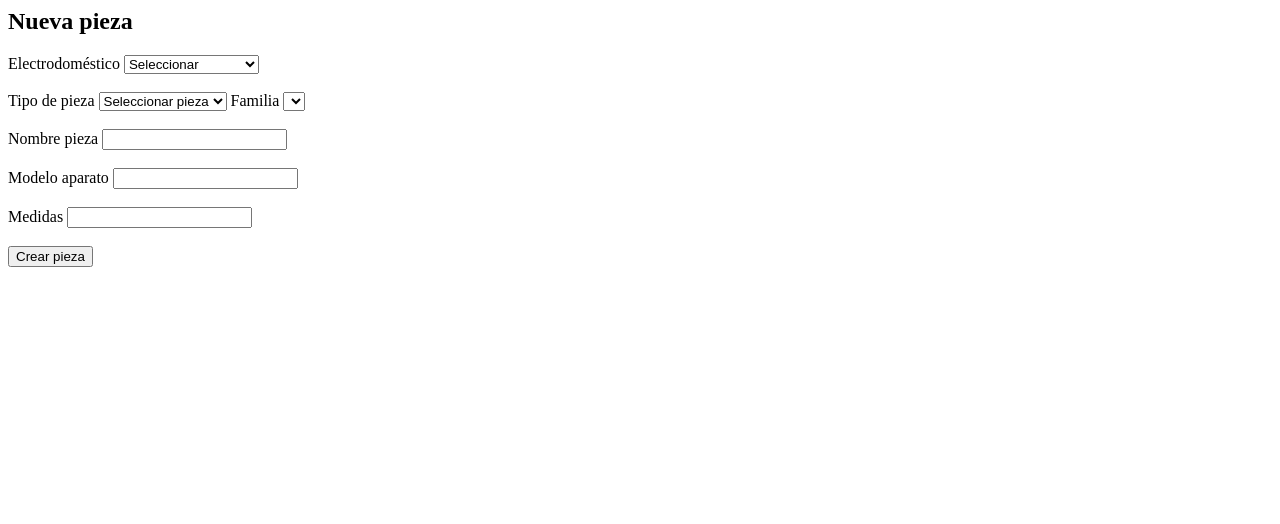
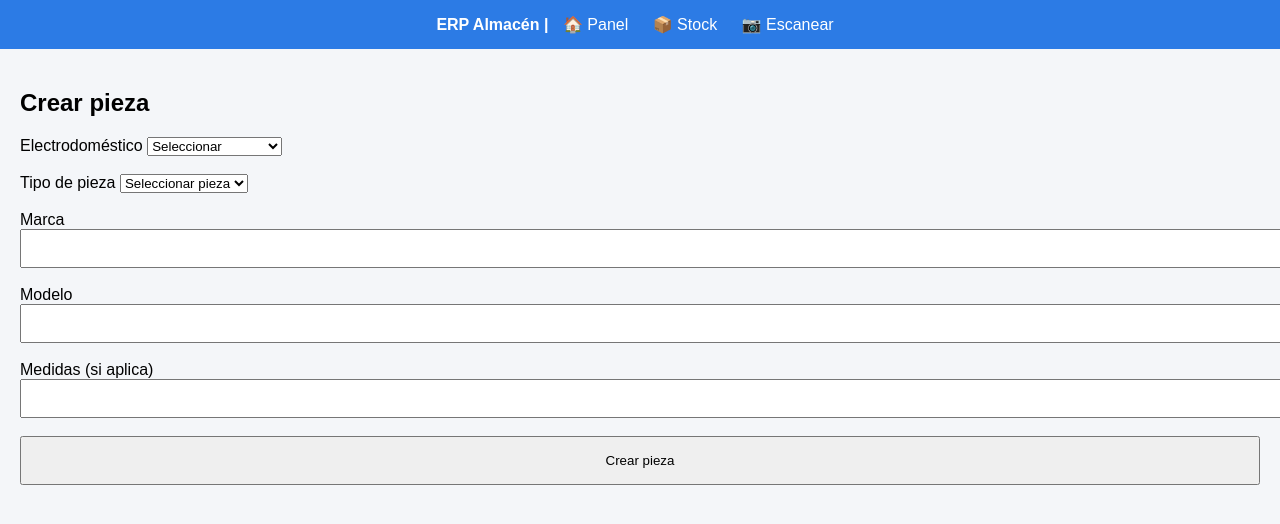
Before and after one commit to Multiservicios-Borgil/erp-almacen, a FastAPI app: template app/templates/nueva_pieza.html in a window 1280 px wide. Shown: the top 524 px of the page. Run offline with FastAPI, Linux system fonts and the light colour scheme; the template is opened without the code that fills it, so the values that code supplies are empty; parts of the project's set-up code (start-up, migrations or seed data) failed here and were passed over.

Commit message:
formulario crear pieza con selector dinamico

```diff
--- a/app/templates/nueva_pieza.html
+++ b/app/templates/nueva_pieza.html
@@ -1,10 +1,16 @@
-<h2>Nueva pieza</h2>
+{% extends "base.html" %}
+
+{% block title %}Crear pieza{% endblock %}
+
+{% block content %}
+
+<h2>Crear pieza</h2>
 
 <form method="post" action="/crear_pieza_directa">
 
 <label>Electrodoméstico</label>
 
-<select id="familia">
+<select name="familia" id="familia">
 
 <option value="">Seleccionar</option>
 
@@ -27,33 +33,67 @@
 
 </select>
 
-<label>Familia</label>
+<br><br>
 
-<select name="familia_id">
+<label>Marca</label>
 
-{% for f in familias %}
-<option value="{{f.id}}">{{f.nombre}}</option>
-{% endfor %}
-
-</select>
+<input type="text" name="marca" style="width:100%;padding:10px;">
 
 <br><br>
 
-<label>Nombre pieza</label>
-<input type="text" name="nombre_pieza" required>
+<label>Modelo</label>
+
+<input type="text" name="modelo" style="width:100%;padding:10px;">
 
 <br><br>
 
-<label>Modelo aparato</label>
-<input type="text" name="modelo">
+<label>Medidas (si aplica)</label>
+
+<input type="text" name="medidas" style="width:100%;padding:10px;">
 
 <br><br>
 
-<label>Medidas</label>
-<input type="text" name="medidas">
-
-<br><br>
-
-<button type="submit">Crear pieza</button>
+<button type="submit" style="padding:15px;width:100%">
+Crear pieza
+</button>
 
 </form>
+
+
+<script>
+
+document.getElementById("familia").addEventListener("change", function(){
+
+    const familia = this.value
+
+    if(!familia) return
+
+    fetch("/piezas_por_familia/" + familia)
+
+    .then(response => response.json())
+
+    .then(data => {
+
+        const select = document.getElementById("pieza")
+
+        select.innerHTML = '<option value="">Seleccionar pieza</option>'
+
+        data.forEach(pieza => {
+
+            const option = document.createElement("option")
+
+            option.value = pieza
+
+            option.text = pieza
+
+            select.appendChild(option)
+
+        })
+
+    })
+
+})
+
+</script>
+
+{% endblock %}
```
